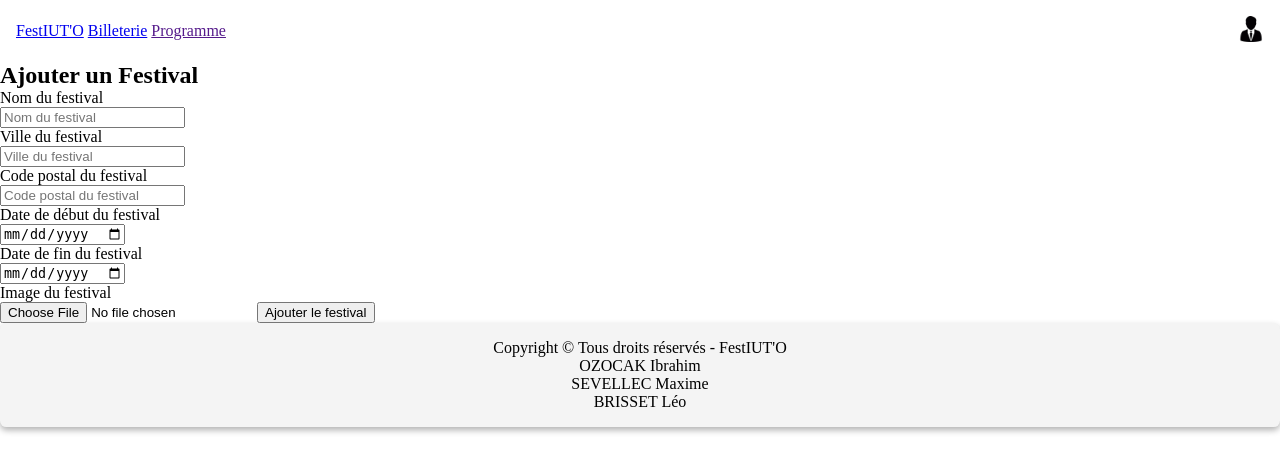
After one commit to MaximeSevellec/Festiutv2, a Flask app: template festiut/templates/ajouter_festival.html in a window 1280 px wide. The commit adds this page. Shown: the top 472 px of the page. Run offline with Flask 3, Linux system fonts and the light colour scheme; the template is opened without the code that fills it, so the values that code supplies are empty.

Commit message:
ajout de la possibilité de créer un nouveau festival

```diff
--- a/festiut/app.py
+++ b/festiut/app.py
@@ -11,7 +11,7 @@ login_manager = LoginManager(app)
 
 app.config['BOOTSTRAP_SERVE_LOCAL'] = True
 app.config['SECRET_KEY'] = '3b6be466-1cd7-47cc-9a61-689735e10610'
-#app.config['SQLALCHEMY_DATABASE_URI'] = 'mysql+pymysql://root:@localhost:3306/festiut'
-app.config['SQLALCHEMY_DATABASE_URI'] = 'mysql+pymysql://sevellec:sevellec@localhost:3306/festiut'
+app.config['SQLALCHEMY_DATABASE_URI'] = 'mysql+pymysql://root:@localhost:3306/festiut'
+#app.config['SQLALCHEMY_DATABASE_URI'] = 'mysql+pymysql://sevellec:sevellec@localhost:3306/festiut'
 
 db = SQLAlchemy(app)
--- a/festiut/static/js/formulaire_ajax.js
+++ b/festiut/static/js/formulaire_ajax.js
@@ -45,3 +45,27 @@ function envoyerFormulaireArtiste() {
         });
     }
 }
+
+function envoyerFormulaireFestival() {
+    if ($('#formulaire-festival')[0].checkValidity()) {
+        var formData = new FormData($('#formulaire-festival')[0]);
+
+        $.ajax({
+            type: 'POST',
+            url: '/ajouter_nouveau_festival',
+            data: formData,
+            contentType: false,
+            processData: false,
+            success: function(response) {
+                if (response.success) {
+                    window.location.reload(true);
+                } else {
+                    $('#message-festival').text(response.message);
+                }
+            },
+            error: function(error) {
+                console.log(error);
+            }
+        });
+    }
+}
--- /dev/null
+++ b/festiut/static/js/formulaire_listener.js
@@ -0,0 +1,20 @@
+var formulaireArtiste = document.getElementById("formulaire-artiste");
+if (formulaireArtiste !== null) {
+    formulaireArtiste.addEventListener("submit", function(event) {
+        event.preventDefault();
+    });
+}
+
+var formulaireGroupe = document.getElementById("formulaire-groupe");
+if (formulaireGroupe !== null) {
+    formulaireGroupe.addEventListener("submit", function(event) {
+        event.preventDefault();
+    });
+}
+
+var formulaireFestival = document.getElementById("formulaire-festival");
+if (formulaireFestival !== null) {
+    formulaireFestival.addEventListener("submit", function(event) {
+        event.preventDefault();
+    });
+}
--- /dev/null
+++ b/festiut/templates/ajouter_festival.html
@@ -0,0 +1,33 @@
+{% extends 'base.html' %}
+{% block styles %}
+    {{ super() }}
+{% endblock %}
+{% block main %}
+<script src="https://code.jquery.com/jquery-3.6.4.min.js"></script>
+<h2>Ajouter un Festival</h2>
+<p id="message-festival"></p>
+<form id="formulaire-festival" action="" enctype="multipart/form-data">
+
+    <p>Nom du festival</p>
+    <input type="text" name="nomFestival" id="nomFestival" placeholder="Nom du festival" required>
+
+    <p>Ville du festival</p>
+    <input type="text" name="villeFestival" id="villeFestival" placeholder="Ville du festival" required>
+
+    <p>Code postal du festival</p>
+    <input type="text" name="codePostalFestival" id="codePostalFestival" placeholder="Code postal du festival" required>
+
+    <p>Date de début du festival</p>
+    <input type="date" name="debutFest" id="debutFest" placeholder="Date de début du festival" required>
+
+    <p>Date de fin du festival</p>
+    <input type="date" name="finFest" id="finFest" placeholder="Date de fin du festival" required>
+
+    <p>Image du festival</p>
+    <input type="file" name="imageFestival" id="imageFestival" placeholder="Image du festival">
+
+    <button type="submit" onclick="envoyerFormulaireFestival()">Ajouter le festival</button>
+</form>
+<script src="../static/js/formulaire_listener.js"></script>
+<script src="../static/js/formulaire_ajax.js"></script>
+{% endblock %}
--- a/festiut/templates/ajouter_groupe_artiste.html
+++ b/festiut/templates/ajouter_groupe_artiste.html
@@ -39,6 +39,6 @@
 
     <button type="submit">Ajouter le groupe</button>
 </form>
-<script src="../static/js/formulaire_option.js"></script>
+<script src="../static/js/formulaire_listener.js"></script>
 <script src="../static/js/formulaire_ajax.js"></script>
 {% endblock %}
--- a/festiut/templates/base.html
+++ b/festiut/templates/base.html
@@ -18,7 +18,9 @@
                 <div class="right">
                     {% if current_user.is_authenticated %}
                         {% if current_user.role == 'Admin' %}
-                        <a href="{{ url_for('ajouter_groupe_artiste') }}">Ajouter un Artiste/Groupe</a>
+                            <a href="{{ url_for('ajouter_groupe_artiste') }}">Ajouter un Artiste/Groupe</a>
+                            <a href="{{ url_for('ajouter_festival') }}">Ajouter un festival</a>
+                            <a href="{{ url_for('voir_festivals') }}">Voir tous les festivals</a>
                         {% endif %}
                         <a href="{{ url_for('logout') }}"><img class="user" src="{{ url_for('static', filename='image/logout.png') }}"></a>
                     {% else %}
--- a/festiut/views.py
+++ b/festiut/views.py
@@ -76,20 +76,6 @@ def home():
             groupes_festival = Groupe.query.join(Event, Groupe.nomGroupe == Event.nom_groupe).filter(Event.idFestival == festival.idFestival).all()
             groupes.extend(groupes_festival)
     return render_template("home.html", festivals=festivals, groupes=groupes)
-
-@app.route("/festival/<int:idFestival>/")
-def festival(idFestival):
-    festival = Festival.query.get(idFestival)
-    events = Event.query.filter(Event.idFestival == idFestival).order_by(Event.dateHeureDebutEvent).all()
-    groupes = Groupe.query.select_from(Event).filter(Event.idFestival == idFestival).all()
-
-    events_by_day = {}
-    for event in events:
-        day = event.dateHeureDebutEvent.date()
-        if day not in events_by_day:
-            events_by_day[day] = []
-        events_by_day[day].append(event)
-    return render_template("festival.html", festival=festival, events=events, groupes=groupes, events_by_day=events_by_day)
 
 @app.route("/groupe/<string:nomGroupe>/")
 def groupe(nomGroupe):
@@ -236,6 +222,9 @@ def ajouter_nouveau_artiste():
     urlInstaArtiste = data['urlInstaArtiste'] if 'urlInstaArtiste' in data.keys() else None
     urlYoutubeArtiste = data['urlYoutubeArtiste'] if 'urlYoutubeArtiste' in data.keys() else None
 
+    if nomArtiste is None or styleArtiste is None or urlInstaArtiste is None or urlYoutubeArtiste is None:
+        return jsonify({'success': False, 'message': "Le nom de l'artiste ou le style n'est pas renseigné"})
+
     if nomGroupe is None:
         nomGroupe = Groupe.ajouter_nouveau_groupe(nomGroupe=nomArtiste, imageGroupe=None).nomGroupe
         print(nomGroupe)
@@ -256,7 +245,60 @@ def ajouter_nouveau_groupe():
 
     groupe = data['nomGroupe'] if 'nomGroupe' in data.keys() else None
 
+    if groupe is None:
+        return jsonify({'success': False, 'message': "Le nom du groupe n'est pas renseigné"})
+
     if Groupe.ajouter_nouveau_groupe(nomGroupe=groupe, imageGroupe=byte) is not None:
         return jsonify({'success': True})
 
     return jsonify({'success': False, 'message': "Le groupe est déjà dans la base de données"})
+
+@app.route("/festival/<int:idFestival>/")
+def festival(idFestival):
+    festival = Festival.query.get(idFestival)
+    events = Event.query.filter(Event.idFestival == idFestival).order_by(Event.dateHeureDebutEvent).all()
+    groupes = Groupe.query.join(Event, Groupe.nomGroupe == Event.nom_groupe).filter(Event.idFestival == idFestival).all()
+
+    events_by_day = {}
+    for event in events:
+        day = event.dateHeureDebutEvent.date()
+        if day not in events_by_day:
+            events_by_day[day] = []
+        events_by_day[day].append(event)
+    return render_template("festival.html", festival=festival, events=events, groupes=groupes, events_by_day=events_by_day)
+
+@app.route("/ajouter_festival/")
+def ajouter_festival():
+    if not current_user.is_authenticated or current_user.role != "Admin":
+        return redirect(url_for("home"))
+    return render_template("ajouter_festival.html")
+
+@app.route("/ajouter_nouveau_festival", methods=['POST'])
+def ajouter_nouveau_festival():
+    data = request.form.to_dict()
+    fichier = request.files['imageFestival']
+
+    byte = None
+    if fichier:
+        byte = fichier.read()
+
+    nomFestival = data['nomFestival'] if 'nomFestival' in data.keys() else None
+    villeFestival = data['villeFestival'] if 'villeFestival' in data.keys() else None
+    codePostalFestival = data['codePostalFestival'] if 'codePostalFestival' in data.keys() else None
+    debutFest = data['debutFest'] if 'debutFest' in data.keys() else None
+    finFest = data['finFest'] if 'finFest' in data.keys() else None
+
+    if nomFestival is None or villeFestival is None or codePostalFestival is None or debutFest is None or finFest is None:
+        return jsonify({'success': False, 'message': "Le nom du festival, la ville, le code postal, la date de début ou la date de fin n'est pas renseignés"})
+
+    if Festival.ajouter_nouveau_festival(nomFestival=nomFestival, villeFestival=villeFestival, codePostalFestival=codePostalFestival, debutFest=debutFest, finFest=finFest, imageFestival=byte) is not None:
+        return jsonify({'success': True})
+
+    return jsonify({'success': False, 'message': "Le festival est déjà dans la base de données"})
+
+@app.route("/voir_festivals/")
+def voir_festivals():
+    if not current_user.is_authenticated or current_user.role != "Admin":
+        return redirect(url_for("home"))
+    festivals = Festival.query.order_by(Festival.debutFest).all()
+    return render_template("voir_festivals.html", festivals=festivals)
```
Also changed, not shown: festiut/static/js/formulaire_option.js (deleted, +0 -8 lines), festiut/templates/voir_festivals.html (added, +21 -0 lines).
